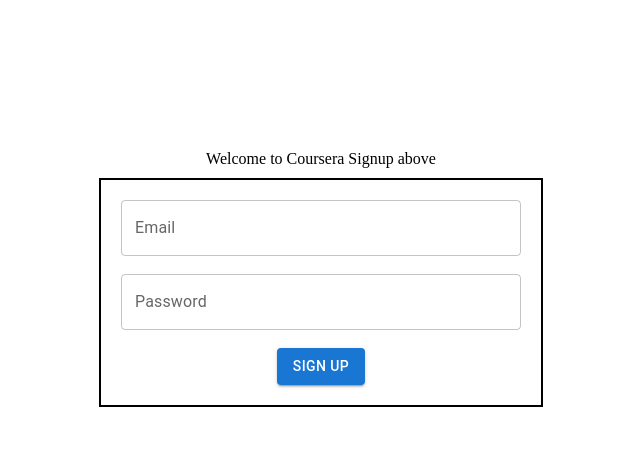
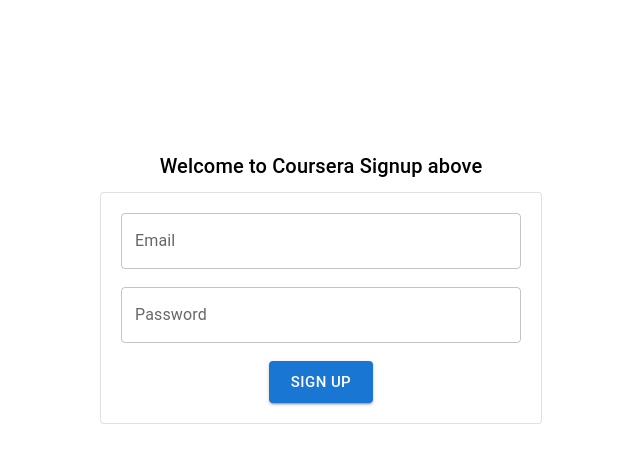
Before and after one commit to Tridib11/Cohort-Restart, a React (Vite) app in the folder week-5/vite-course-selling-app/: page / in a window 1280 px wide. Shown: the top 462 px of the page, without its empty margins (319-959 px from the left). Built offline with nearby package versions, Linux system fonts and the light colour scheme.

Commit message:
File added

```diff
--- a/week-5/vite-course-selling-app/src/Signup.jsx
+++ b/week-5/vite-course-selling-app/src/Signup.jsx
@@ -1,22 +1,19 @@
-import React from "react";
 import Button from "@mui/material/Button";
 import TextField from "@mui/material/TextField";
+import {Card, Typography} from "@mui/material";
 function Signup() {
   return (
     <div>
       <center>
         <div style={{ marginTop: "150px", marginBottom: "10px" }}>
+            <Typography variant={"h6"}>
                 Welcome to Coursera Signup above
+            </Typography>
+
         </div>
       </center>
       <center>
-        <div
-          style={{
-            border: "2px solid black",
-            width: "400px",
-            padding: "20px",
-          }}
-        >
+          <Card variant={"outlined"} style={{width:"400px", padding:"20px"}} >
               <TextField
                   fullWidth
                   id="outlined-basic"
@@ -33,8 +30,8 @@
               />
               <br />
               <br />
-          <Button size={"largdfadfafasfe"} variant="contained">Sign Up</Button>
-        </div>
+              <Button size={"large"} variant="contained">Sign Up</Button>
+          </Card>
       </center>
     </div>
   );
```
Lines whose indentation alone changed are shown as unchanged.
